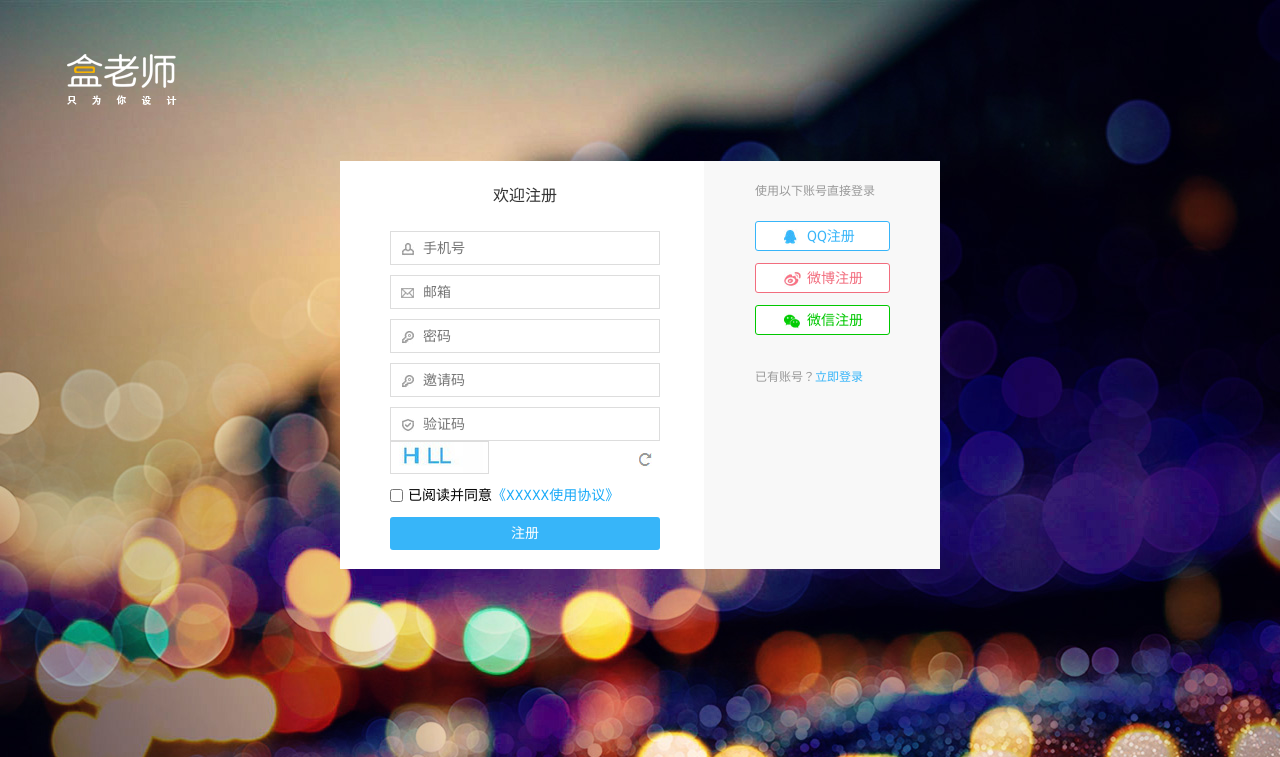
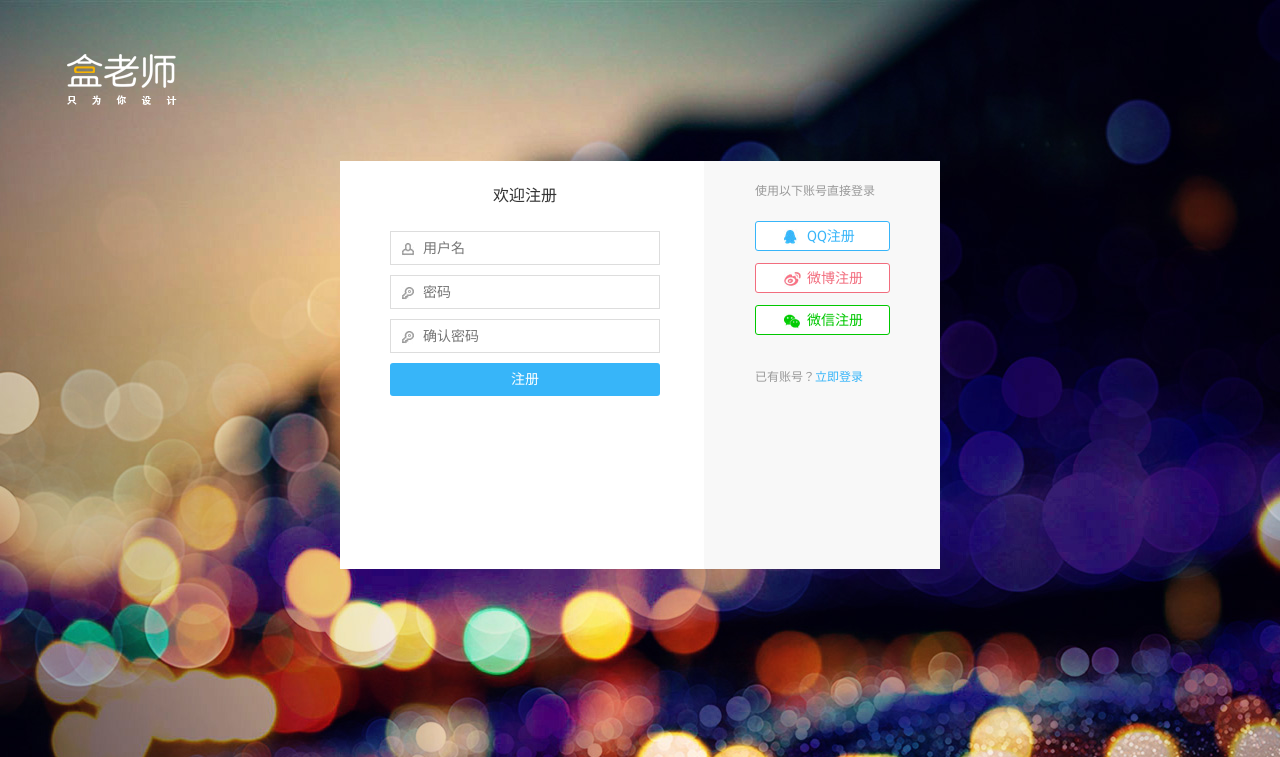
Before and after one commit to linlongailing/yaftest, a PHP site: page /application/views/index/register.phtml in a window 1280 px wide. Shown: the top 757 px of the page. Run offline with PHP 8.4, Linux system fonts and the light colour scheme; some libraries are stand-ins or nearby versions.

Commit message:
login,register

```diff
--- a/application/controllers/Index.php
+++ b/application/controllers/Index.php
@@ -2,8 +2,14 @@
 // 首页控制器
 class IndexController extends Yaf_Controller_Abstract {
 
+    // 登录页
 	public function indexAction() {
 	    $this->getView()->assign("title",'首页');
 	    return true;
 	}
+
+	// 注册页
+    public function registerAction(){
+        return true;
+    }
 }
--- a/application/views/index/index.phtml
+++ b/application/views/index/index.phtml
@@ -31,8 +31,7 @@
                 <a href="#" class="zhuce_qq">QQ注册</a>
                 <a href="#" class="zhuce_wb">微博注册</a>
                 <a href="#" class="zhuce_wx">微信注册</a>
-                <p>已有账号？<a href="#">立即登录</a></p>
-
+                <p>没有账号？<a href="<?php echo BASE_URL.'/index/register';?>">立即注册</a></p>
             </div>
         </div>
     </div>
--- a/application/views/index/register.phtml
+++ b/application/views/index/register.phtml
@@ -19,20 +19,10 @@
             <div class="bj_bai">
                 <h3>欢迎注册</h3>
                 <form action="" method="get">
-                    <input name="" type="text" class="kuang_txt phone" placeholder="手机号">
-                    <input name="" type="text" class="kuang_txt email" placeholder="邮箱">
-                    <input name="" type="text" class="kuang_txt possword" placeholder="密码">
-                    <input name="" type="text" class="kuang_txt possword" placeholder="邀请码">
-                    <input name="" type="text" class="kuang_txt yanzm" placeholder="验证码">
-                    <div>
-                        <div class="hui_kuang"><img src="/public/images/zc_22.jpg" width="92" height="31"></div>
-                        <div class="shuaxin"><a href="#"><img src="/public/images/zc_25.jpg" width="13" height="14"></a></div>
-                    </div>
-                    <div>
-                        <input name="" type="checkbox" value=""><span>已阅读并同意<a href="#" target="_blank"><span class="lan">《XXXXX使用协议》</span></a></span>
-                    </div>
+                    <input name="username" type="text" class="kuang_txt username" placeholder="用户名">
+                    <input name="possword" type="password" class="kuang_txt possword" placeholder="密码">
+                    <input name="confirm_pass" type="password" class="kuang_txt confirm_pass" placeholder="确认密码">
                     <input name="注册" type="button" class="btn_zhuce" value="注册">
-
                 </form>
             </div>
             <div class="bj_right">
@@ -40,8 +30,7 @@
                 <a href="#" class="zhuce_qq">QQ注册</a>
                 <a href="#" class="zhuce_wb">微博注册</a>
                 <a href="#" class="zhuce_wx">微信注册</a>
-                <p>已有账号？<a href="login.html">立即登录</a></p>
-
+                <p>已有账号？<a href="<?php echo BASE_URL.'/index';?>">立即登录</a></p>
             </div>
         </div>
     </div>
--- a/index.php
+++ b/index.php
@@ -1,6 +1,7 @@
 <?php
 
 define('APPLICATION_PATH', dirname(__FILE__));
+define('BASE_URL','www.v.com');
 
 $application = new Yaf_Application( APPLICATION_PATH . "/conf/application.ini");
 
--- a/public/css/login.css
+++ b/public/css/login.css
@@ -54,9 +54,9 @@ a[href^="http://tongji.baidu.com"]{display: none;}
 .zhuce_body .zhuce_kong .zc .bj_bai .kuang_txt{ width:236px; height:32px; border:1px solid #dddddd; line-height:32px; padding-left:32px; color:#b1a9a9;  margin-bottom:10px; }
 .zhuce_body .zhuce_kong .zc .bj_bai .btn_zhuce{ width:270px; height:33px; background:#37b5f9; font-size:14px; line-height:33px; text-align:center; border:0px; color:#fff; border-radius:3px; cursor:pointer;}
 
-.zhuce_body .zhuce_kong .zc .bj_bai .phone{background:url(../images/zc_06.jpg) no-repeat 10px 10px;}
-.zhuce_body .zhuce_kong .zc .bj_bai .email{background:url(../images/zc_12.jpg) no-repeat 10px 10px;}
+.zhuce_body .zhuce_kong .zc .bj_bai .username{background:url(../images/zc_06.jpg) no-repeat 10px 10px;}
 .zhuce_body .zhuce_kong .zc .bj_bai .possword{background:url(../images/zc_16.jpg) no-repeat 10px 10px;}
+.zhuce_body .zhuce_kong .zc .bj_bai .confirm_pass{background:url(../images/zc_16.jpg) no-repeat 10px 10px;}
 .zhuce_body .zhuce_kong .zc .bj_bai .yanzm{background:url(../images/zc_19.jpg) no-repeat 10px 10px; margin-bottom:0px;}
 
 .zhuce_body .zhuce_kong .zc .bj_bai .hui_kuang{ float:left; width:97px; height:31px; border:1px solid #dddddd;}
```
Also changed, not shown: test.sql (+3 -4 lines).
